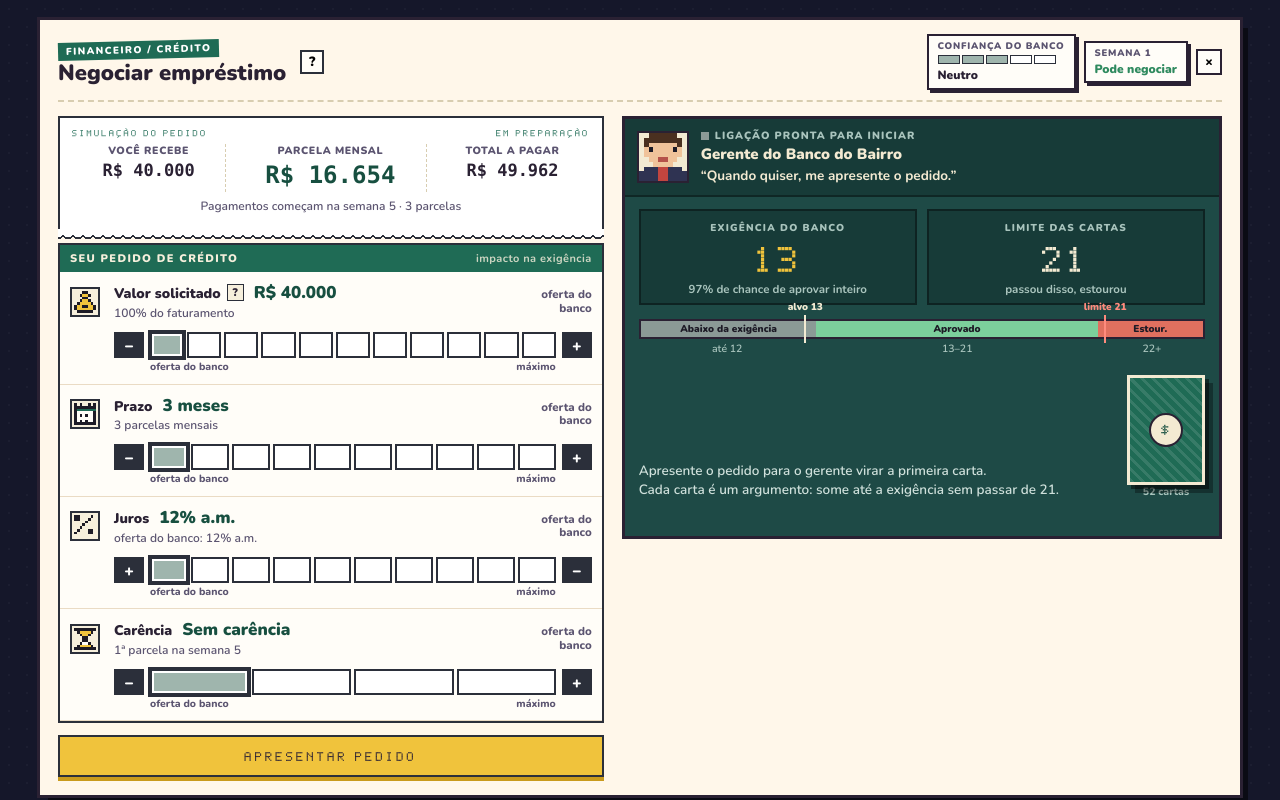
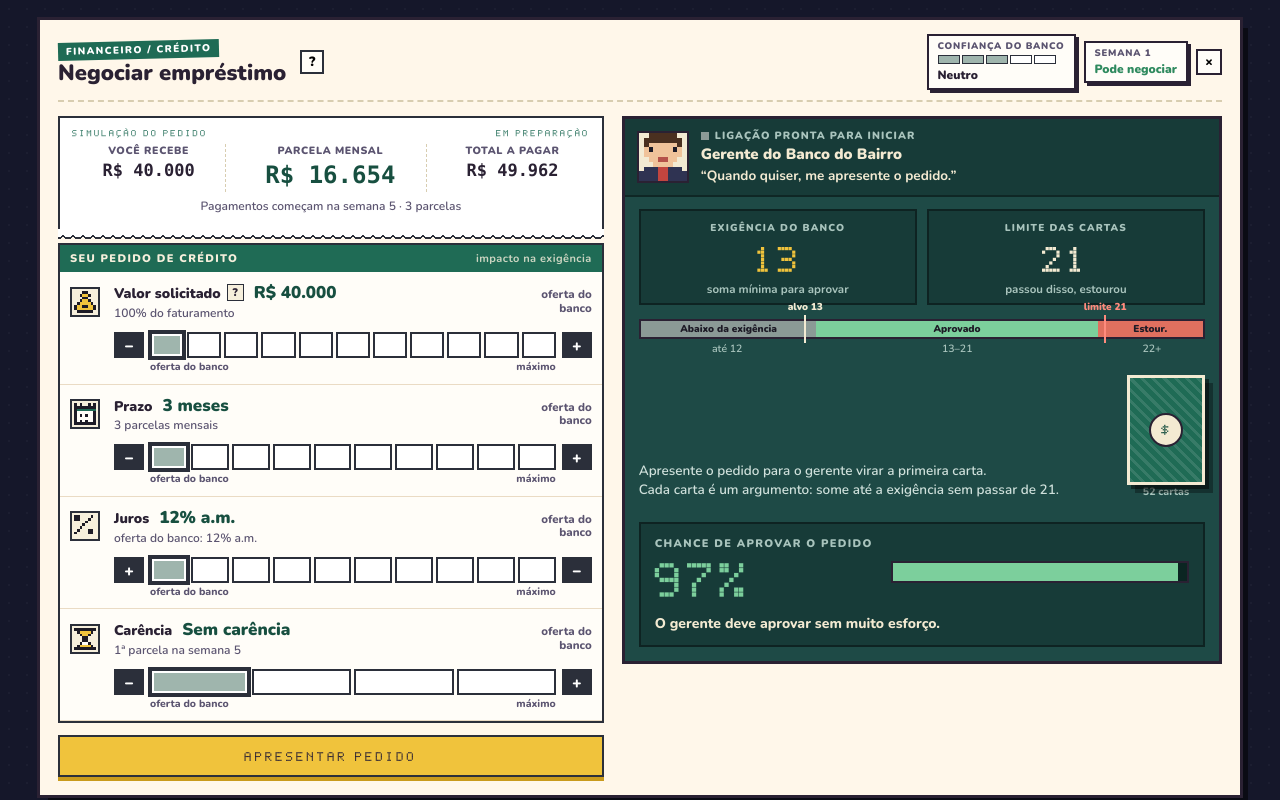
Before and after one commit to brunoaroucacastro/thefounder, a plain HTML site: page amostras-financeiro/negociacao-emprestimo.html in a window 1280 px wide. Shown: the top 800 px of the page. Drawn offline with nearby package versions, Linux system fonts and the light colour scheme.

Commit message:
Negociação de empréstimo: chance de aprovação em destaque
Co-Authored-By: Claude Opus 5.5 <noreply@anthropic.com>

```diff
--- a/amostras-financeiro/negociacao-emprestimo.html
+++ b/amostras-financeiro/negociacao-emprestimo.html
@@ -151,6 +151,13 @@ button{font-family:inherit;cursor:pointer}button:disabled{cursor:default;opacity
 .acts small{display:block;font-size:12px;color:#cfe0db;margin-top:6px;min-height:30px}
 .acts small b{color:var(--yellow)}
 .idle{color:#cfe0db;font-size:13.5px;margin:0}
+.bigch{display:grid;grid-template-columns:auto 1fr;gap:6px 18px;align-items:center;background:var(--petrol2);border:2px solid #0006;padding:12px 14px}
+.bigch small{display:block;font-size:11px;font-weight:900;letter-spacing:.12em;color:#a9c4bd}
+.bigch b{display:block;font:400 54px var(--pix);line-height:1.05}
+.bigch .bigbar{height:22px;border:2px solid var(--ink);background:#0b2522}
+.bigch .bigbar i{display:block;height:100%}
+.bigch span{grid-column:1/-1;font-weight:800;font-size:14px;color:#f3ead2}
+.bigch.hi b{color:#7ccf9c}.bigch.hi i{background:#7ccf9c}.bigch.mid b{color:var(--yellow)}.bigch.mid i{background:var(--yellow)}.bigch.lo b{color:#ff9b7d}.bigch.lo i{background:#ff9b7d}.bigch.zero b{color:#ff8b7d}
 .stamp{display:inline-block;border:3px solid;font:400 14px var(--pix);letter-spacing:.12em;padding:6px 10px;transform:rotate(-6deg);background:var(--paper)}
 .stamp.ok{color:var(--good)}.stamp.bad{color:var(--bad)}.stamp.gold{color:var(--yellow2);border-style:double;border-width:5px}
 .result{display:flex;align-items:center;gap:14px;flex-wrap:wrap;background:var(--paper);color:var(--ink);border:2px solid var(--ink);padding:12px}
@@ -343,9 +350,12 @@ function board(){
  const guarChip=(G?G.guar:guarOn())?'<span class="chip">−2 garantia</span>':'';
  let h=`<div class="call ${live&&phase!=='done'?'live':''}"><div class="face">${GERENTE}</div><div class="who"><small><span class="dot"></span>${status}</small><b>Gerente do Banco do Bairro</b><span class="say">“${say}”</span></div></div><div class="bd">`;
  if(!live){
-  h+=`<div class="scores"><div class="sc ${tg>21?'imp':'t'}">${guarChip}<small>EXIGÊNCIA DO BANCO</small><b>${tg}</b><span class="sub">${tg>21?'acima do limite':chance(tg)+'% de chance de aprovar inteiro'}</span></div><div class="sc"><small>LIMITE DAS CARTAS</small><b>21</b><span class="sub">passou disso, estourou</span></div></div>`;
+  h+=`<div class="scores"><div class="sc ${tg>21?'imp':'t'}">${guarChip}<small>EXIGÊNCIA DO BANCO</small><b>${tg}</b><span class="sub">${tg>21?'acima do limite':'soma mínima para aprovar'}</span></div><div class="sc"><small>LIMITE DAS CARTAS</small><b>21</b><span class="sub">passou disso, estourou</span></div></div>`;
   if(tg>21)h+=`<div class="guide">Reduza as condições para a exigência caber no limite de 21.</div>`;
   h+=ruler(null,tg)+`<div class="table"><p class="idle">Apresente o pedido para o gerente virar a primeira carta.<br>Cada carta é um argumento: some até a exigência sem passar de 21.</p><div class="deck"><div class="card back stack"></div>52 cartas</div></div>`;
+  // chance de aprovação em destaque, antes de começar
+  const ch=chance(tg),cls=ch>=80?'hi':ch>=50?'mid':ch>0?'lo':'zero';
+  h+=`<div class="bigch ${cls}"><div><small>CHANCE DE APROVAR O PEDIDO</small><b>${ch}%</b></div><div class="bigbar"><i style="width:${ch}%"></i></div><span>${ch===0?'Impossível com essas condições.':ch>=80?'O gerente deve aprovar sem muito esforço.':ch>=50?'Dá para conseguir, mas vai depender das cartas.':'Pedido ousado: a chance é baixa.'}</span></div>`;
   b.innerHTML=h+'</div>';return;}
  h+=`<div class="scores"><div class="sc ${busted?'bust':''}"><small>SUA SOMA</small><b>${t}</b></div><div class="sc t">${guarChip}<small>EXIGÊNCIA</small><b>${tg}</b></div></div>${ruler(t,tg)}`;
  h+=`<div class="table"><div><div class="hand">${handHtml()}</div>${G.plan&&phase==='play'?`<span class="protect">${ART.plan}Plano de negócios protege 1 estouro</span>`:''}</div><div class="deck">${G.peeked?cardHtml(G.peeked,'','ghost'):'<div class="card back stack"></div>'}${G.peeked?'próxima carta':G.dk.length+' cartas'}</div></div>`;
```
Also changed, not shown: 1 other file.
